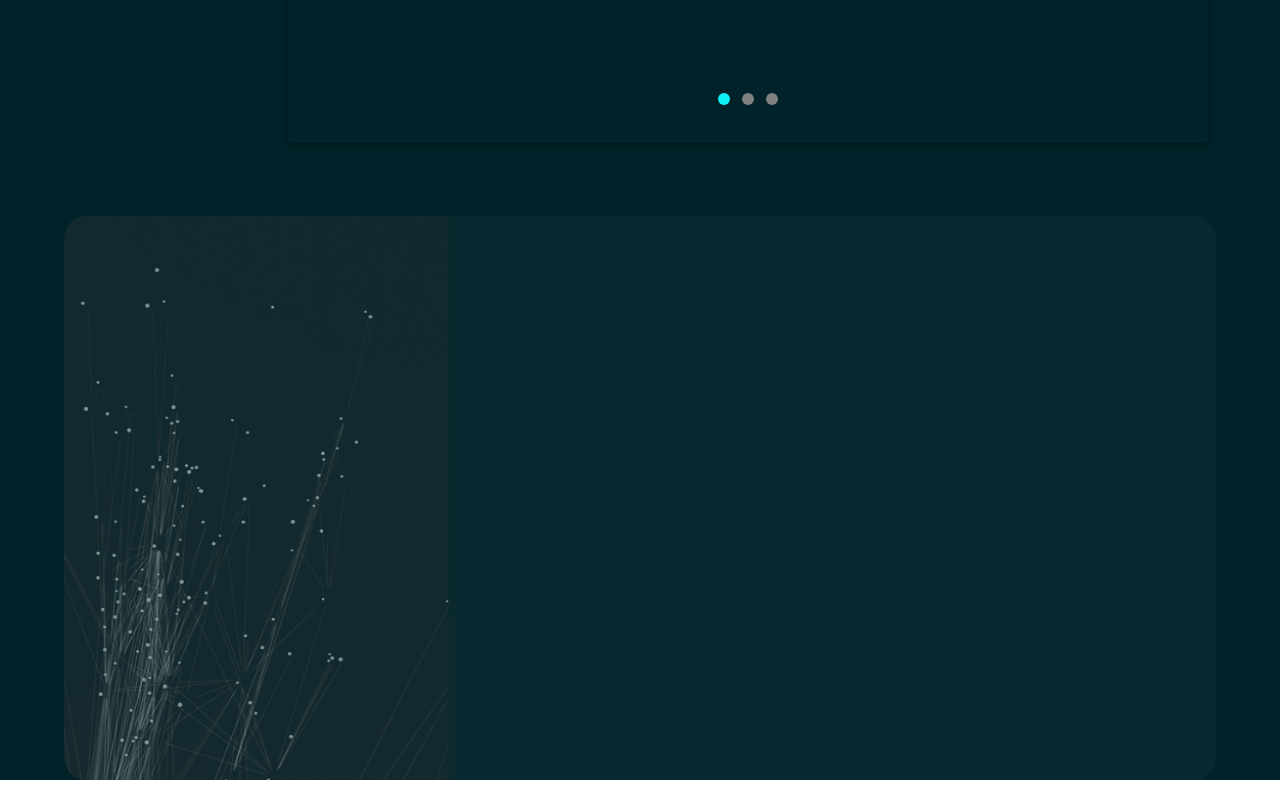
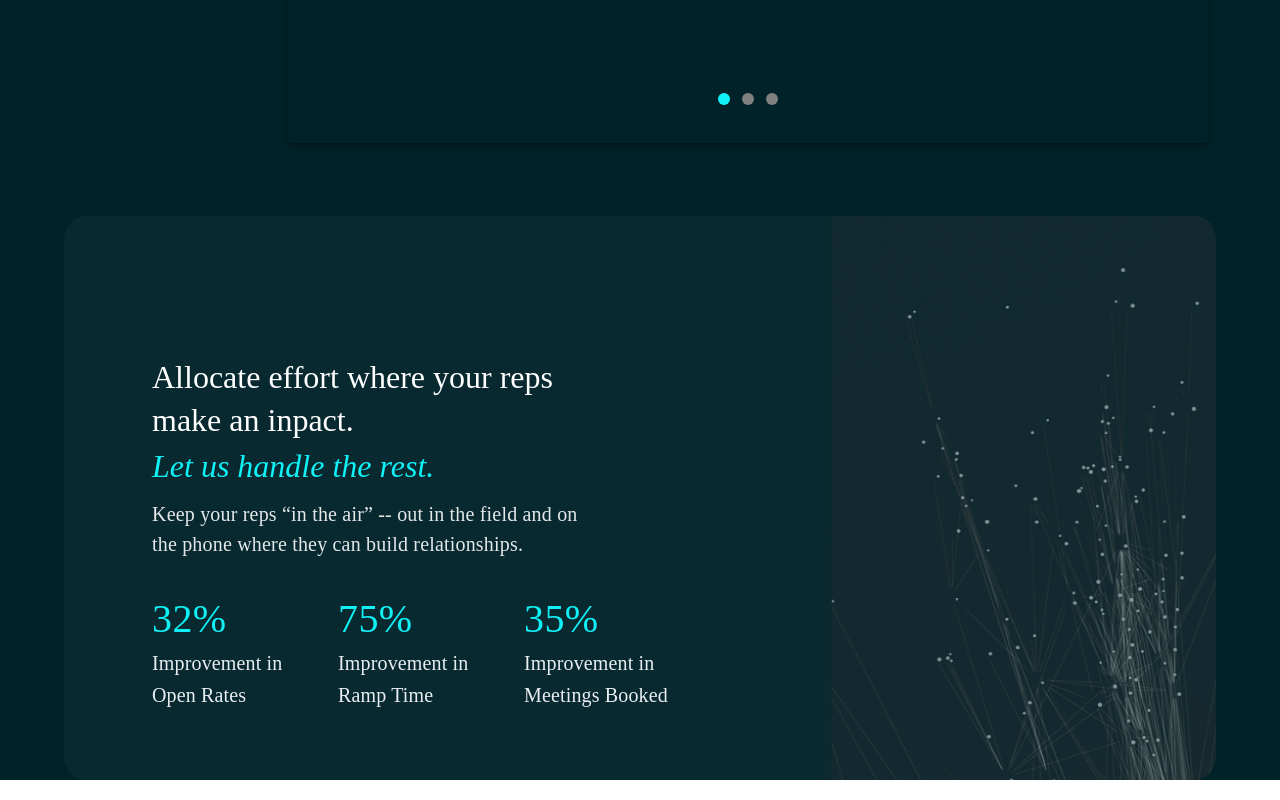
Before and after one commit to arifprog/seventh-assign, a React (Vite) app: page / in a window 1280 px wide. Shown: the part 2196-2996 px from the top of the page. Built offline with nearby package versions, Linux system fonts and the light colour scheme.

Commit message:
Complete Improvement section

```diff
--- a/src/Components/Controls.jsx
+++ b/src/Components/Controls.jsx
@@ -26,7 +26,7 @@ function Controls() {
               <Typography variant="h5" gutterBottom sx={{ color: '#FFFFFF', fontFamily: 'Montserrat', fontSize: '40px',textAlign: 'left' }}>
                 Train your aiDR on your...
               </Typography>
-              <Typography variant="h5" color="primary" gutterBottom sx={{ color: '#0FF1F6', fontFamily: 'Montserrat', fontSize: isMobile?'38px':'40px',textAlign: 'left' }}>
+              <Typography variant="h5" color="primary" gutterBottom sx={{ color: '#0FF1F6', fontFamily: 'Montserrat', fontSize: isMobile?'38px':'40px',textAlign: 'left',fontStyle:'italic' }}>
                 preferred email st/
               </Typography>
               <Typography variant="body1" gutterBottom sx={{ color: '#FFFFFFe4', fontFamily: 'Work Sans', fontSize: isMobile?'22px':'24px',textAlign: 'left',marginRight:'50px'}}>
--- a/src/Components/Improvement.jsx
+++ b/src/Components/Improvement.jsx
@@ -6,13 +6,63 @@ import Grid from '@mui/material/Grid2';
 
 
 function Improvement() {
+    const theme = useTheme();
+    const isMobile = useMediaQuery(theme.breakpoints.down('sm'));
+    const data = [
+        {
+            result: '32%',
+            title: 'Improvement in Open Rates',
+
+        },
+        {
+            result: '75%',
+            title: 'Improvement in Ramp Time',
+        },
+        {
+            result: '35%',
+            title: 'Improvement in Meetings Booked',
+        }
+
+    ];
   return (
         <>
             <section className='w-full h-[564px] md:h-[564px] bg-[#002228] relative'>
 
-              <img className='w-[90%] h-[564px] bg-no-repeat bg-cover bg-center mx-auto absolute top-0 left-0 right-0 z-0' src="/image/Frame.png" alt="frame" />
+                <img className='w-[90%] h-[564px] bg-no-repeat bg-cover bg-center mx-auto absolute top-0 left-0 right-0 z-0' src="/image/Frame18.png" alt="frame" />
 
                 <div className='absolute top-0 left-0 right-0 bottom-0 flex items-center justify-center z-10'>
+
+                    <Container maxWidth="xl" sx={{ py: 8 }}>
+                      <Box sx={{ display: 'flex', flexDirection: 'column', px: isMobile ? '0px' : 8,mt:12 }}>
+                          <Typography variant="h5" gutterBottom sx={{ color: '#FFFFFF', fontFamily: 'Montserrat', fontSize: isMobile ?'24px':'32px', textAlign: 'left',width:isMobile ? 'full':'591px',height:'78px',px:isMobile ?2:8 }}>
+                          Allocate effort where your reps make an inpact.
+                          </Typography>
+                          <Typography variant="h5" color="primary" gutterBottom sx={{ color: '#0FF1F6', fontFamily: 'Montserrat', fontSize: isMobile ? '24px' : '32px', textAlign: 'left',fontStyle:'italic',px:isMobile ?2:8 }}>
+                          Let us handle the rest.
+                          </Typography>
+                          <Typography variant="body1" gutterBottom sx={{ color: '#FFFFFFe4', fontFamily: 'Work Sans', fontSize: isMobile ? '18px' : '20px', textAlign: 'left',px:isMobile ?2:8,width:isMobile ? 'full':'582px',height:'52px' }}>
+                          Keep your reps “in the air” -- out in the field and on the phone where they can build relationships.
+                          </Typography>
+                      </Box>
+
+
+
+                        <Grid container spacing={3} justifyContent="left" sx={{ py:isMobile ?7:4, marginLeft: isMobile ? '0px' : '0px',px:isMobile ?2:16 }}>
+                            {data.map((item, index) => (
+                                <Grid item xs={12} sm={6} md={4} lg={3} key={index}>
+                                    <Box sx={{ display: 'flex', flexDirection: 'column', alignItems: 'left', width: 'full', height:isMobile ?'70px': '114px', }}>
+                                        <Typography variant="body2" align="left" sx={{ color: '#0FF1F6', fontFamily: 'Montserrat', fontSize:isMobile ? '28px' : '40px'}}>
+                                            {item.result}
+                                        </Typography>
+                                        <Typography variant="h6" gutterBottom sx={{ mt: 0, textAlign: 'left', color: '#E9EEF1', fontFamily: 'Montserrat', fontSize:isMobile ?'18px': '20px',width:isMobile ? 'full':'162px',height:'52px' }}>
+                                            {item.title}
+                                        </Typography>
+                                    </Box>
+                                </Grid>
+                            ))}
+                        </Grid>
+
+                    </Container>
 
                 </div>
             </section>
```
Also changed, not shown: public/image/Frame18.png (added). Lines whose indentation alone changed are shown as unchanged.
